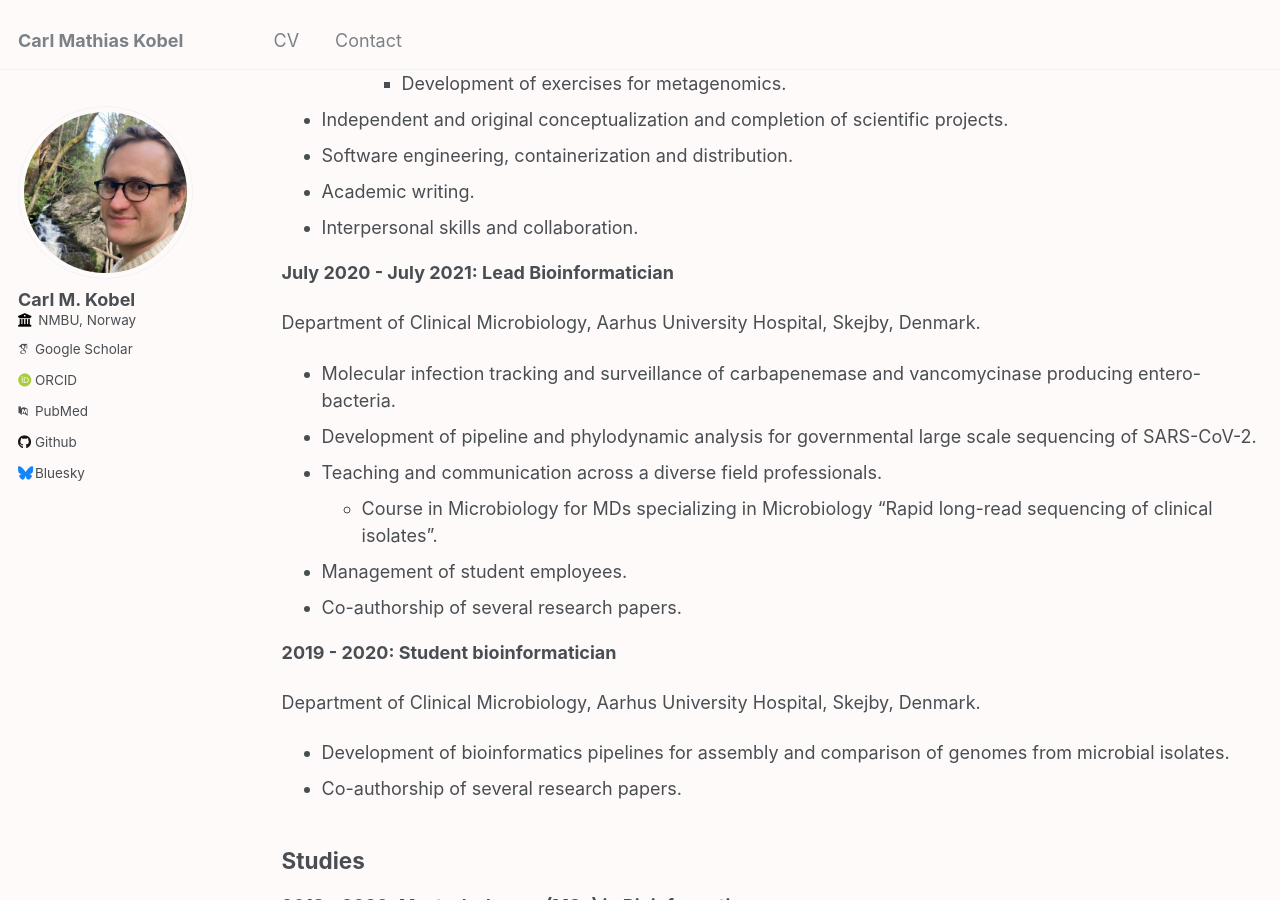
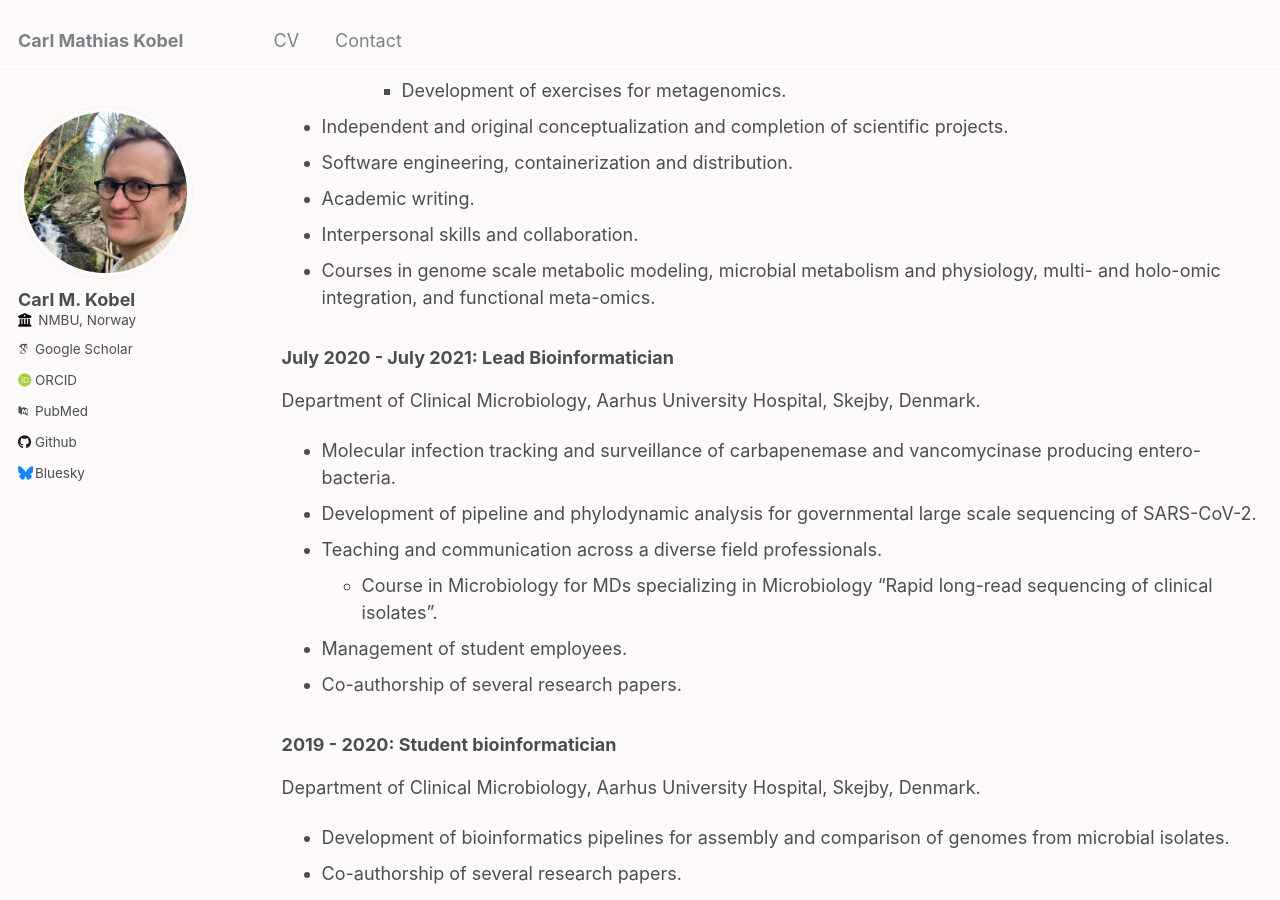
Before and after one commit to cmkobel/cmkobel.github.io, a Jekyll site: the page built from _pages/cv.md, in a window 1280 px wide and 900 px high, scrolled down 732 px. Built offline with Jekyll 4.4.1, drawn with Linux system fonts in a browser that asks for light colours; some web fonts are replaced.

Commit message:
Update cv.md

```diff
--- a/_pages/cv.md
+++ b/_pages/cv.md
@@ -12,7 +12,7 @@ redirect_from:
 
 ## Employments
 
-**August 2021 - January 2025: PhD fellow**
+### August 2021 - January 2025: PhD fellow
 
 Faculty of Biosciences, Norwegian University of Life Sciences, Ås, Norway.
 
@@ -32,9 +32,10 @@ Faculty of Biosciences, Norwegian University of Life Sciences, Ås, Norway.
   - Software engineering, containerization and distribution.
   - Academic writing.
   - Interpersonal skills and collaboration.
+  - Courses in genome scale metabolic modeling, microbial metabolism and physiology, multi- and holo-omic integration, and functional meta-omics.
 
 
-**July 2020 - July 2021: Lead Bioinformatician**
+### July 2020 - July 2021: Lead Bioinformatician
 
 Department of Clinical Microbiology, Aarhus University Hospital, Skejby, Denmark.
 
@@ -45,7 +46,7 @@ Department of Clinical Microbiology, Aarhus University Hospital, Skejby, Denmark
   - Management of student employees.
   - Co-authorship of several research papers.
 
-**2019 - 2020: Student bioinformatician**
+### 2019 - 2020: Student bioinformatician
 
 Department of Clinical Microbiology, Aarhus University Hospital, Skejby, Denmark.
 
@@ -54,7 +55,7 @@ Department of Clinical Microbiology, Aarhus University Hospital, Skejby, Denmark
 
 ## Studies
 
-**2018 - 2020: Master's degree (MSc) in Bioinformatics**
+### 2018 - 2020: Master's degree (MSc) in Bioinformatics
 
 Bioinformatics Research Centre (BiRC), Faculty of Natural Sciences, Aarhus University (AU), Denmark.
 
@@ -65,7 +66,7 @@ Bioinformatics Research Centre (BiRC), Faculty of Natural Sciences, Aarhus Unive
 
 
 
-**2015 - 2018: Bachelor's degree (BSc) in Biology**
+### 2015 - 2018: Bachelor's degree (BSc) in Biology
 
 Department of Bioscience, Faculty of Natural Sciences, Aarhus University (AU), Denmark.
 
```
